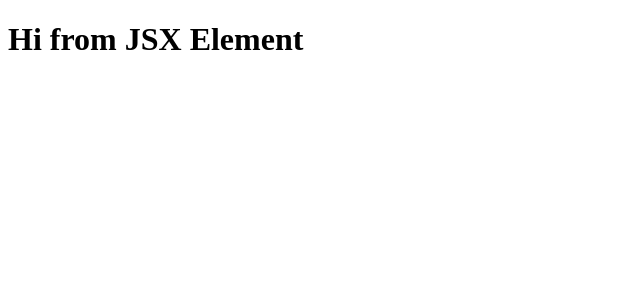
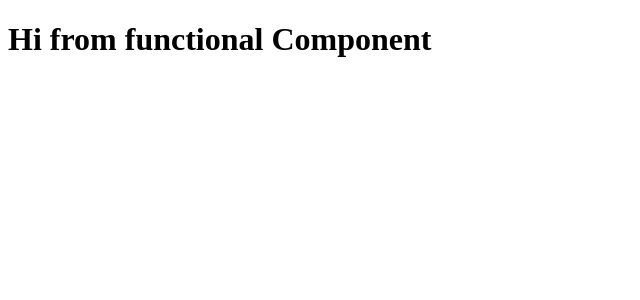
Before and after one commit to ayushdev351/Snippets, a React (Vite) app in the folder 2/: page / in a window 1280 px wide. Shown: the top 300 px of the page, without its empty margins (0-640 px from the left). Built offline with nearby package versions, Linux system fonts and the light colour scheme.

Commit message:
React Functional Component

```diff
--- a/2/App.js
+++ b/2/App.js
@@ -11,8 +11,16 @@ const parent = React.createElement("div", {id : "parent"},
 // React Element -> Using JSX
 const jsxElement = <h1>Hi from JSX Element</h1>;
 
+// React Functional Component
+const FunctionalComponent = () => {
+    return(
+        <div>
+            <h1>Hi from functional Component</h1>
+        </div>
+    )
+}
 
 const root = ReactDOM.createRoot(document.getElementById("root"));
 
-// Here heading object is converted into actual DOM element
-root.render(jsxElement)
+// Here object is converted into actual DOM element
+root.render(<FunctionalComponent/>)
```
